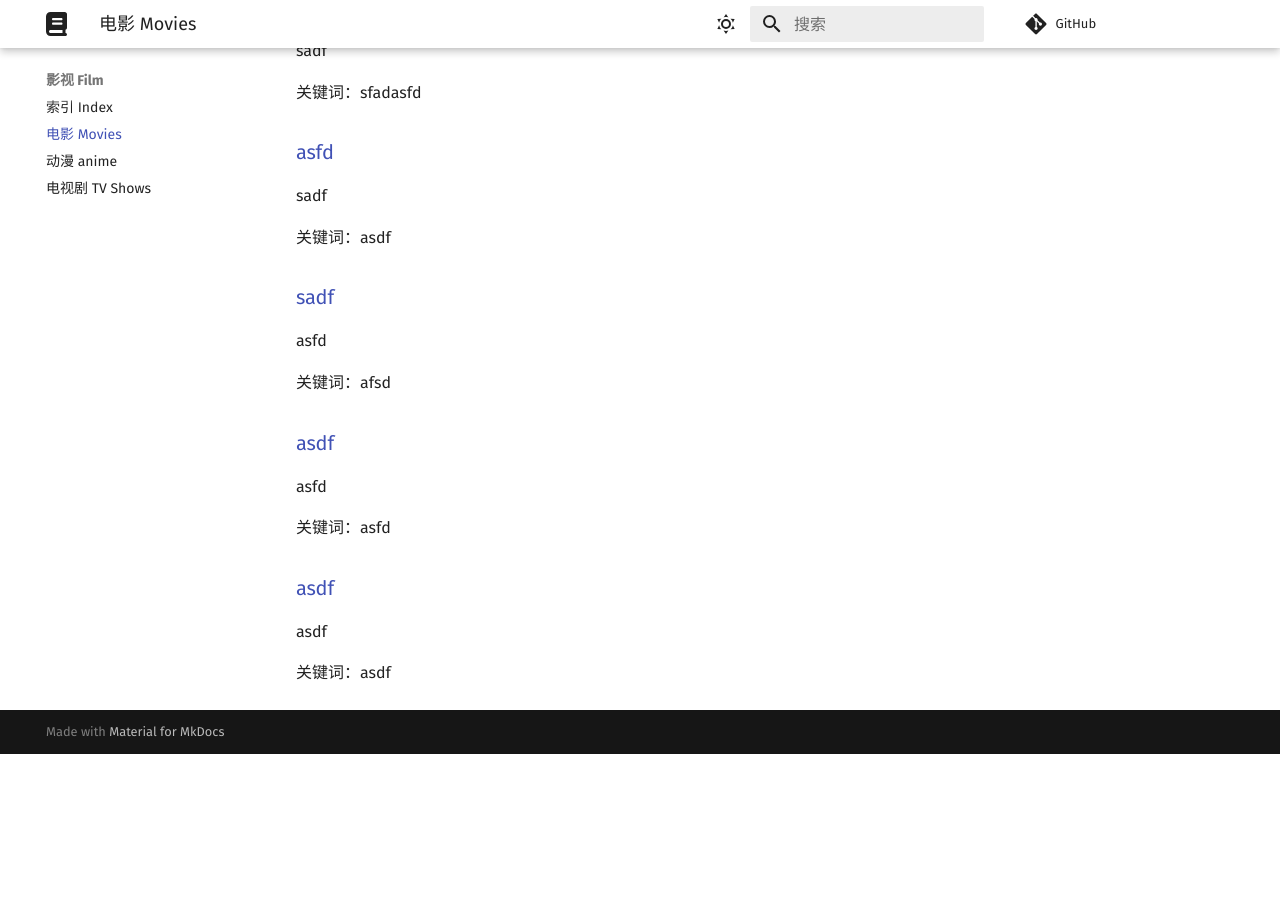
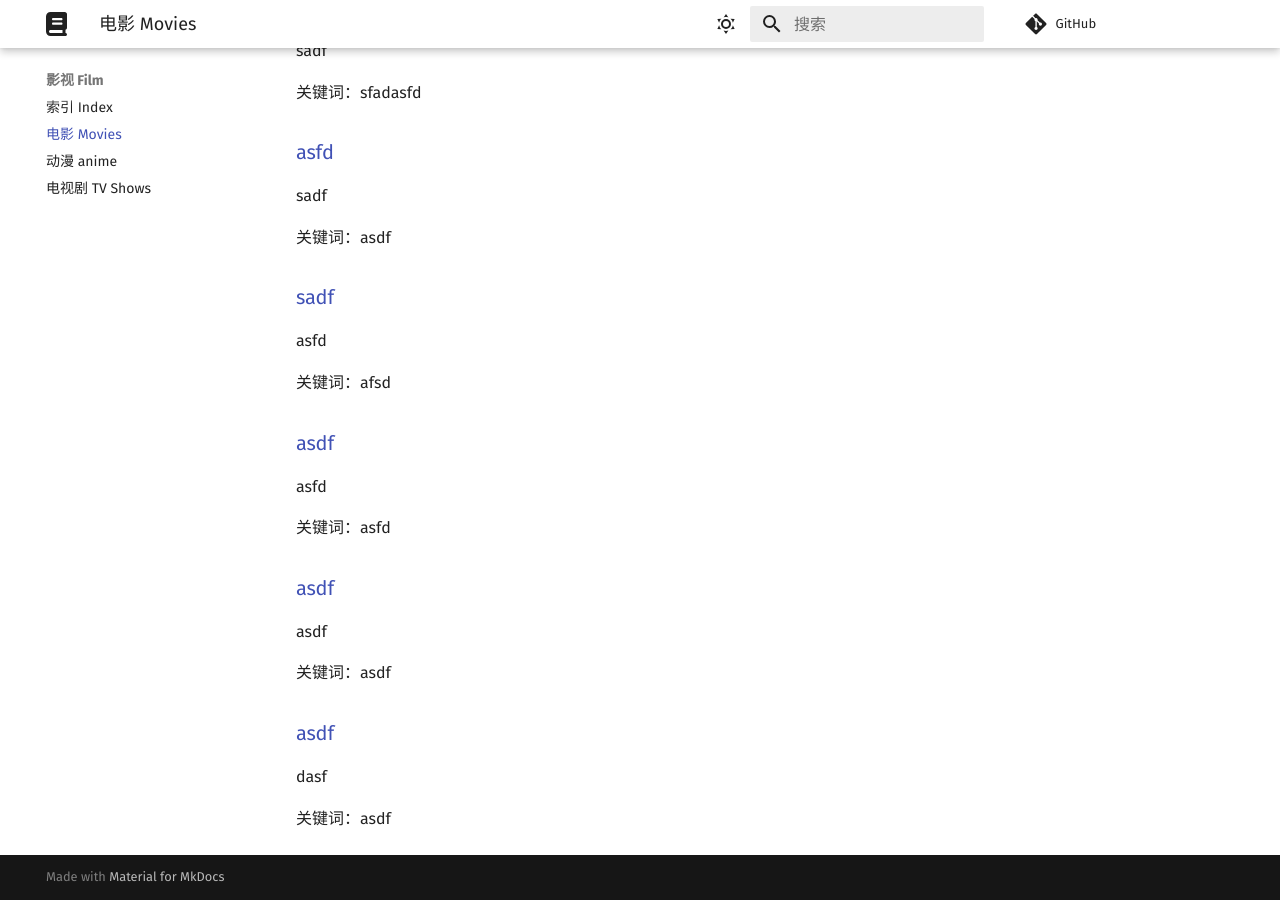
Before and after one commit to Chocolateater/Resource-Library, an MkDocs documentation site: the page built from docs/Film/movies.md, in a window 1280 px wide and 900 px high, scrolled down 527 px. Built offline with MkDocs 1.6.1 and Material for MkDocs 9.7.7, drawn with Linux system fonts in a browser that asks for light colours; comment, search, counter and statistics services are not loaded; before the commit the page ends 1281 px from its top, so only the background shows below that.

Commit message:
Update index.md via GitHub API

```diff
--- a/docs/Film/movies.md
+++ b/docs/Film/movies.md
@@ -39,3 +39,9 @@ asfd
 asdf
 
 关键词：asdf
+
+<h3><a href="sadf">asdf</a> </h3>
+
+dasf
+
+关键词：asdf
```
